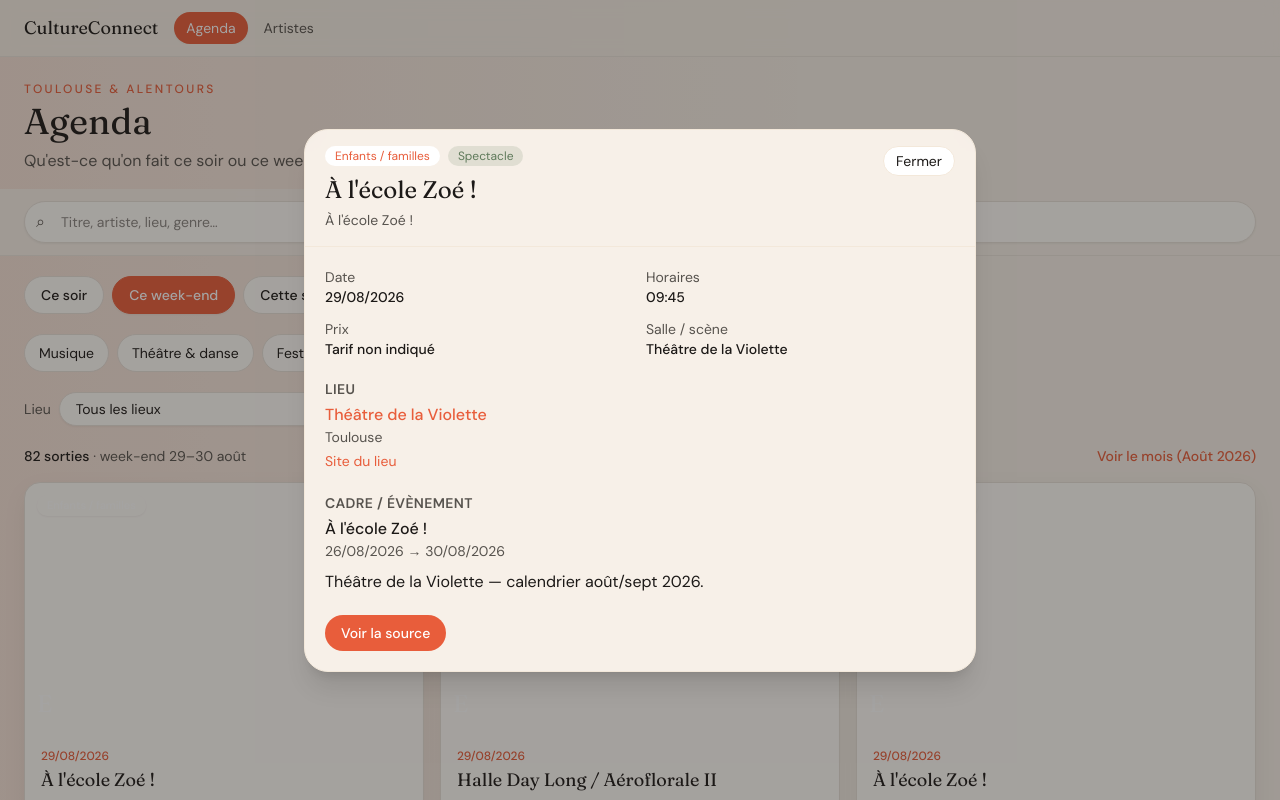
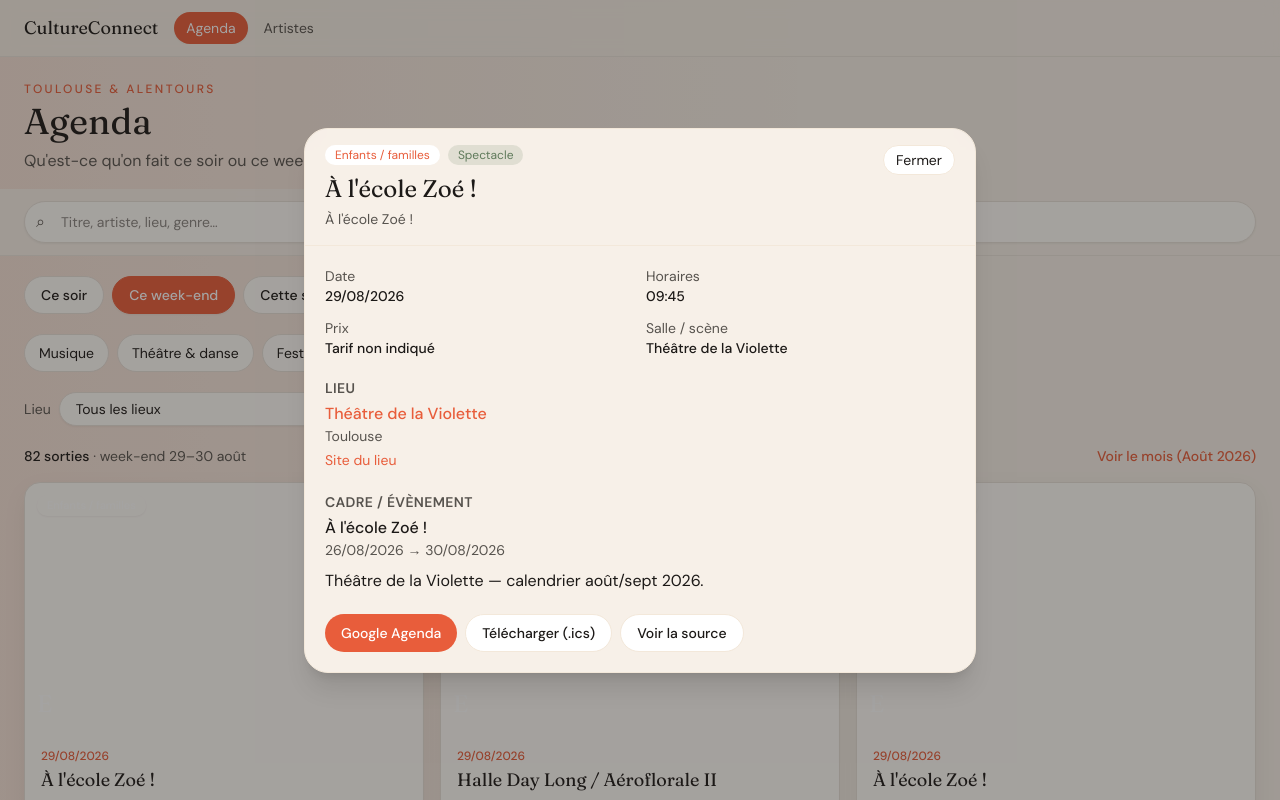
Before and after one commit to edosdat/CultureConnect, a Next.js app: page / in a window 1280 px wide. Both pictures are taken after a click on the button 224 px from the left and 671 px from the top of the page. Shown: the top 800 px of the page. Built offline with nearby package versions, Linux system fonts and the light colour scheme.

Commit message:
feat: add Google Calendar + .ics buttons on EventDetail

```diff
--- a/src/components/EventDetail.tsx
+++ b/src/components/EventDetail.tsx
@@ -2,6 +2,11 @@
 
 import { useEffect } from 'react';
 import type { DayItem } from '@/lib/types';
+import {
+  calendarPayloadFromDayItem,
+  downloadIcs,
+  googleCalendarUrl,
+} from '@/lib/calendar';
 import {
   formatDateRange,
   formatHeure,
@@ -33,6 +38,8 @@ export default function EventDetail({ item, onClose, onSelectVenue }: Props) {
   useEscapeClose(Boolean(item), onClose);
 
   if (!item) return null;
+
+  const cal = calendarPayloadFromDayItem(item);
 
   if (item.kind === 'programme') {
     const { programme: p, evenement: ev, lieu } = item;
@@ -183,16 +190,37 @@ export default function EventDetail({ item, onClose, onSelectVenue }: Props) {
               </section>
             )}
 
+            <div className="flex flex-wrap gap-2">
+              {cal && (
+                <>
+                  <a
+                    href={googleCalendarUrl(cal)}
+                    target="_blank"
+                    rel="noopener noreferrer"
+                    className="inline-flex items-center rounded-full bg-culture-terracotta px-4 py-2 text-sm font-medium text-white hover:bg-culture-clay"
+                  >
+                    Google Agenda
+                  </a>
+                  <button
+                    type="button"
+                    onClick={() => downloadIcs(cal)}
+                    className="inline-flex items-center rounded-full border border-culture-sand bg-white px-4 py-2 text-sm font-medium text-culture-ink hover:bg-culture-sand"
+                  >
+                    Télécharger (.ics)
+                  </button>
+                </>
+              )}
               {url && (
                 <a
                   href={url}
                   target="_blank"
                   rel="noopener noreferrer"
-                className="inline-flex items-center rounded-full bg-culture-terracotta px-4 py-2 text-sm font-medium text-white hover:bg-culture-clay"
+                  className="inline-flex items-center rounded-full border border-culture-sand bg-white px-4 py-2 text-sm font-medium text-culture-ink hover:bg-culture-sand"
                 >
                   Voir la source
                 </a>
               )}
+            </div>
           </div>
         </div>
       </div>
@@ -318,12 +346,32 @@ export default function EventDetail({ item, onClose, onSelectVenue }: Props) {
             </section>
           )}
 
+          <div className="flex flex-wrap gap-2">
+            {cal && (
+              <>
+                <a
+                  href={googleCalendarUrl(cal)}
+                  target="_blank"
+                  rel="noopener noreferrer"
+                  className="inline-flex items-center rounded-full bg-culture-terracotta px-4 py-2 text-sm font-medium text-white hover:bg-culture-clay"
+                >
+                  Google Agenda
+                </a>
+                <button
+                  type="button"
+                  onClick={() => downloadIcs(cal)}
+                  className="inline-flex items-center rounded-full border border-culture-sand bg-white px-4 py-2 text-sm font-medium text-culture-ink hover:bg-culture-sand"
+                >
+                  Télécharger (.ics)
+                </button>
+              </>
+            )}
             {event.url_source && (
               <a
                 href={event.url_source}
                 target="_blank"
                 rel="noopener noreferrer"
-              className="inline-flex items-center rounded-full bg-culture-terracotta px-4 py-2 text-sm font-medium text-white hover:bg-culture-clay"
+                className="inline-flex items-center rounded-full border border-culture-sand bg-white px-4 py-2 text-sm font-medium text-culture-ink hover:bg-culture-sand"
               >
                 Voir la source
               </a>
@@ -331,5 +379,6 @@ export default function EventDetail({ item, onClose, onSelectVenue }: Props) {
           </div>
         </div>
       </div>
+    </div>
   );
 }
--- /dev/null
+++ b/src/lib/calendar.ts
@@ -0,0 +1,178 @@
+import type { DayItem } from '@/lib/types';
+
+export type CalendarPayload = {
+  title: string;
+  date: string; // YYYY-MM-DD
+  heureDebut: string;
+  heureFin: string;
+  description: string;
+  location: string;
+  url: string;
+};
+
+function pad2(n: number): string {
+  return String(n).padStart(2, '0');
+}
+
+function normalizeTime(h: string): string {
+  const m = (h || '').trim().match(/^(\d{1,2}):(\d{2})/);
+  if (!m) return '';
+  return `${pad2(Number(m[1]))}:${m[2]}`;
+}
+
+function shiftMinutes(
+  dateIso: string,
+  timeHHmm: string,
+  addMinutes: number,
+): { date: string; time: string } {
+  const [y, mo, d] = dateIso.split('-').map(Number);
+  const [hh, mm] = timeHHmm.split(':').map(Number);
+  const dt = new Date(y, mo - 1, d, hh, mm);
+  dt.setMinutes(dt.getMinutes() + addMinutes);
+  return {
+    date: `${dt.getFullYear()}-${pad2(dt.getMonth() + 1)}-${pad2(dt.getDate())}`,
+    time: `${pad2(dt.getHours())}:${pad2(dt.getMinutes())}`,
+  };
+}
+
+function toCompact(dateIso: string, timeHHmm?: string): string {
+  const [y, m, d] = dateIso.split('-');
+  if (!timeHHmm) return `${y}${m}${d}`;
+  const [hh, mm] = timeHHmm.split(':');
+  return `${y}${m}${d}T${hh}${mm}00`;
+}
+
+function icsEscape(text: string): string {
+  return text
+    .replace(/\\/g, '\\\\')
+    .replace(/;/g, '\\;')
+    .replace(/,/g, '\\,')
+    .replace(/\n/g, '\\n');
+}
+
+export function calendarPayloadFromDayItem(item: DayItem): CalendarPayload | null {
+  if (item.kind === 'programme') {
+    const { programme: p, evenement: ev, lieu } = item;
+    if (!p.date) return null;
+    const location = [lieu?.nom, lieu?.adresse, lieu?.commune]
+      .filter(Boolean)
+      .join(', ');
+    const description = [
+      ev?.titre && ev.titre !== p.nom_item ? ev.titre : '',
+      ev?.description_courte || '',
+      p.notes || '',
+      p.url || ev?.url_source || '',
+    ]
+      .filter(Boolean)
+      .join('\n\n');
+    return {
+      title: p.nom_item || ev?.titre || 'Événement',
+      date: p.date,
+      heureDebut: normalizeTime(p.heure_debut),
+      heureFin: normalizeTime(p.heure_fin),
+      description,
+      location,
+      url: p.url || ev?.url_source || '',
+    };
+  }
+
+  const { evenement: event, lieu } = item;
+  const date = item.dayIso || event.date_debut;
+  if (!date) return null;
+  const location = [lieu?.nom, lieu?.adresse, lieu?.commune]
+    .filter(Boolean)
+    .join(', ');
+  return {
+    title: event.titre || 'Événement',
+    date,
+    heureDebut: normalizeTime(event.heure_debut),
+    heureFin: normalizeTime(event.heure_fin),
+    description: [event.description_courte, event.url_source]
+      .filter(Boolean)
+      .join('\n\n'),
+    location,
+    url: event.url_source || '',
+  };
+}
+
+export function googleCalendarUrl(payload: CalendarPayload): string {
+  const params = new URLSearchParams();
+  params.set('action', 'TEMPLATE');
+  params.set('text', payload.title);
+  params.set('ctz', 'Europe/Paris');
+
+  if (payload.heureDebut) {
+    const end =
+      payload.heureFin
+        ? { date: payload.date, time: payload.heureFin }
+        : shiftMinutes(payload.date, payload.heureDebut, 120);
+    params.set(
+      'dates',
+      `${toCompact(payload.date, payload.heureDebut)}/${toCompact(end.date, end.time)}`,
+    );
+  } else {
+    const next = shiftMinutes(payload.date, '00:00', 24 * 60);
+    params.set('dates', `${toCompact(payload.date)}/${toCompact(next.date)}`);
+  }
+
+  if (payload.description) params.set('details', payload.description);
+  if (payload.location) params.set('location', payload.location);
+
+  return `https://calendar.google.com/calendar/render?${params.toString()}`;
+}
+
+export function buildIcs(payload: CalendarPayload): string {
+  const uid = `${payload.date}-${payload.title.slice(0, 24).replace(/\W+/g, '-')}-${Date.now()}@cultureconnect`;
+  const stamp = new Date()
+    .toISOString()
+    .replace(/[-:]/g, '')
+    .replace(/\.\d{3}/, '');
+
+  let dtStart: string;
+  let dtEnd: string;
+  if (payload.heureDebut) {
+    const end =
+      payload.heureFin
+        ? { date: payload.date, time: payload.heureFin }
+        : shiftMinutes(payload.date, payload.heureDebut, 120);
+    dtStart = `DTSTART;TZID=Europe/Paris:${toCompact(payload.date, payload.heureDebut)}`;
+    dtEnd = `DTEND;TZID=Europe/Paris:${toCompact(end.date, end.time)}`;
+  } else {
+    const next = shiftMinutes(payload.date, '00:00', 24 * 60);
+    dtStart = `DTSTART;VALUE=DATE:${toCompact(payload.date)}`;
+    dtEnd = `DTEND;VALUE=DATE:${toCompact(next.date)}`;
+  }
+
+  const lines = [
+    'BEGIN:VCALENDAR',
+    'VERSION:2.0',
+    'PRODID:-//CultureConnect//FR',
+    'CALSCALE:GREGORIAN',
+    'METHOD:PUBLISH',
+    'BEGIN:VEVENT',
+    `UID:${uid}`,
+    `DTSTAMP:${stamp}`,
+    dtStart,
+    dtEnd,
+    `SUMMARY:${icsEscape(payload.title)}`,
+  ];
+  if (payload.description) lines.push(`DESCRIPTION:${icsEscape(payload.description)}`);
+  if (payload.location) lines.push(`LOCATION:${icsEscape(payload.location)}`);
+  if (payload.url) lines.push(`URL:${payload.url}`);
+  lines.push('END:VEVENT', 'END:VCALENDAR');
+  return lines.join('\r\n');
+}
+
+export function downloadIcs(payload: CalendarPayload): void {
+  const blob = new Blob([buildIcs(payload)], {
+    type: 'text/calendar;charset=utf-8',
+  });
+  const href = URL.createObjectURL(blob);
+  const a = document.createElement('a');
+  a.href = href;
+  a.download = `${payload.title.replace(/[^\w\u00C0-\u024F]+/g, '-').slice(0, 40) || 'evenement'}.ics`;
+  document.body.appendChild(a);
+  a.click();
+  a.remove();
+  URL.revokeObjectURL(href);
+}
```
Lines whose indentation alone changed are shown as unchanged.
